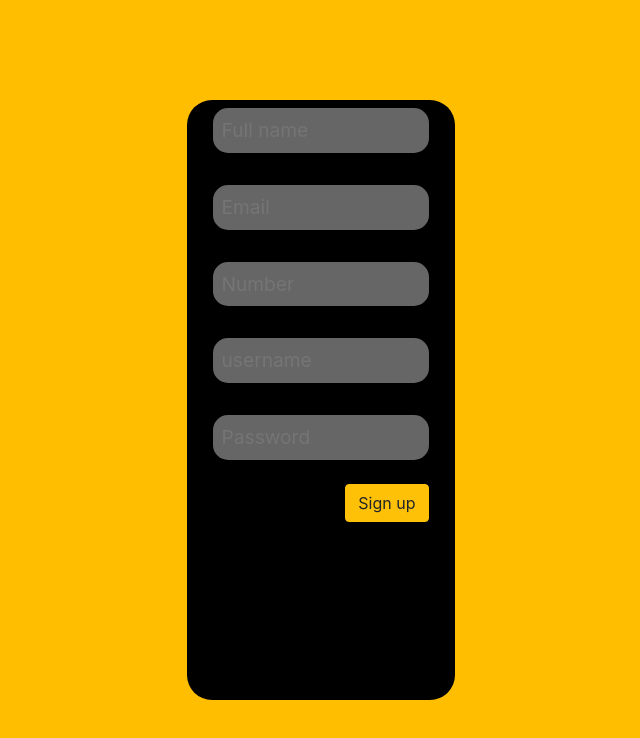
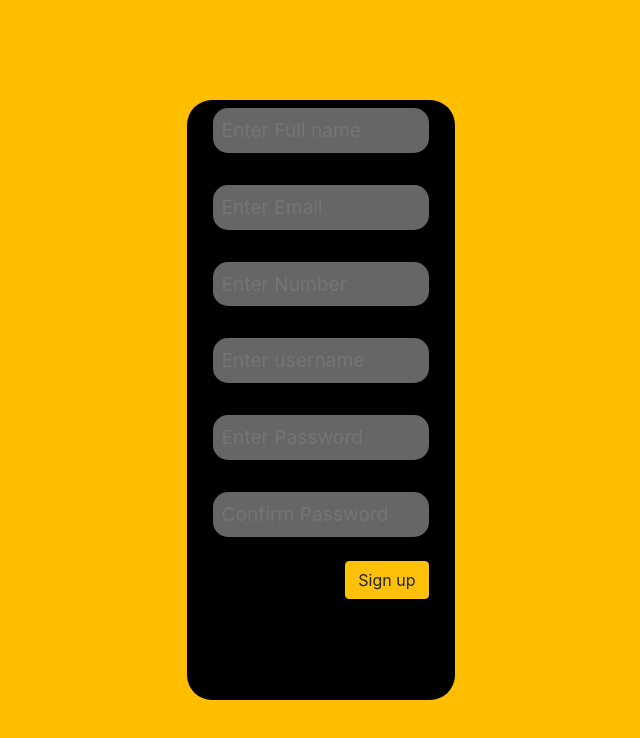
Before and after one commit to KelahKelah/mobileBankApp, a plain HTML site: page auth/signUp.html in a window 1280 px wide. Shown: the whole page, without its empty margins (319-959 px from the left). Drawn offline with nearby package versions, Linux system fonts and the light colour scheme.

Commit message:
add confirm password field  and more inline bootstrap styling to sign up module

```diff
--- a/auth/signUp.html
+++ b/auth/signUp.html
@@ -13,29 +13,34 @@
     <body>
         <div class="login-wrap  d-flex justify-content-center;">
             <div class="login-container m-auto">
+                <div class="content-wrap">
                     <form class="form-container" onSubmit={handleSubmit}>
                         <div class="form-group">
-                        <input type="text" class="input-field p-2 my-2" id="fullName"  placeholder="Full name" />
+                            <input type="text" class="input-field p-2 my-2" id="fullName"  placeholder="Enter Full name" />
                         </div>
                         <div class="form-group">
-                        <input type="text" class="input-field p-2 my-2" id="email"  placeholder="Email"  />
+                            <input type="text" class="input-field p-2 my-2" id="email"  placeholder="Enter Email"  />
                         </div>
                         <div class="form-group">
-                        <input type="text" class="input-field p-2 my-2" id="number"  placeholder="Number" />
+                            <input type="text" class="input-field p-2 my-2" id="number"  placeholder="Enter Number" />
                         </div>
                         <div class="form-group">
-                        <input type="text" class="input-field p-2 my-2" id="username"  placeholder="username" />
+                            <input type="text" class="input-field p-2 my-2" id="username"  placeholder="Enter username" />
                         </div>
                         <div class="form-group">
-                        <input type="password" class="input-field p-2 my-2" id="password"  placeholder="Password" autocomplete="off" />
+                            <input type="password" class="input-field p-2 my-2" id="password"  placeholder="Enter Password" autocomplete="off" />
+                        </div>
+                        <div class="form-group">
+                            <input type="password" class="input-field p-2 my-2" id="confirm-password"  placeholder="Confirm Password" autocomplete="off" />
                         </div>
                         <div class="d-inline-block w-100">
-                        <button type="submit" class="btn btn-warning float-right custom-btn" onclick="register()">Sign up </button>
+                            <button type="button" class="btn btn-warning float-right custom-auth-btn" onclick="myAuth.register()">Sign up </button>
                         </div>
                     </form>
                 </div>
             </div>
-        <script src="signUp.js"></script>
+        </div>
+        <script src="auth.js"></script>
 
     </body>
 </html>
```
Lines whose indentation alone changed are shown as unchanged.
